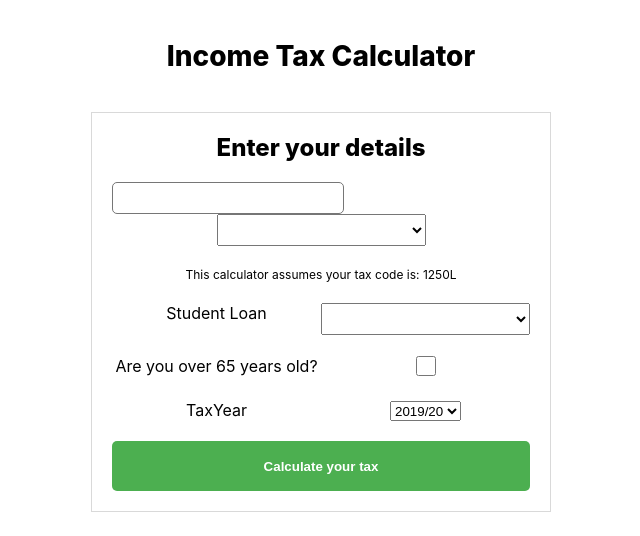
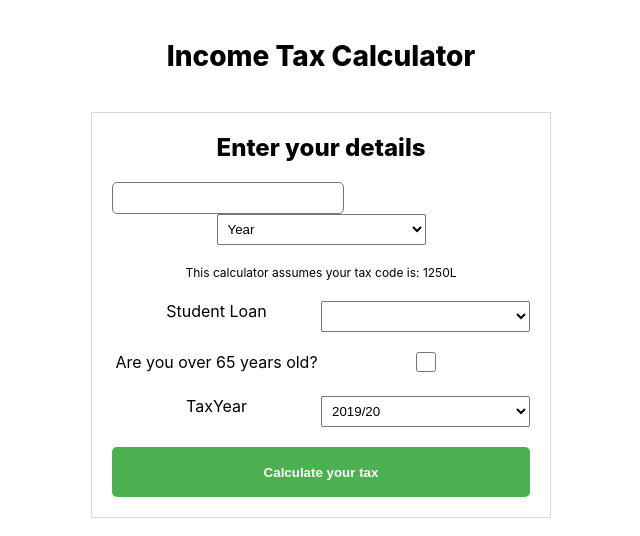
Before and after one commit to ektarathi/tax-calculator, a React (Create React App) app: page / in a window 1280 px wide. Shown: the top 536 px of the page, without its empty margins (319-959 px from the left). Built offline with nearby package versions, Linux system fonts and the light colour scheme.

Commit message:
Code refinement

```diff
--- a/src/components/Form.tsx
+++ b/src/components/Form.tsx
@@ -1,7 +1,8 @@
 import React from "react";
 import Checkbox from "./Checkbox";
-import DropDown from "./DropDown";
+import TaxYear from "./TaxYear";
 import StudentLoan from "./StudentLoan";
+import FormDetails from './FormDetails';
 import { calculateIncomeTax } from "../utiities/IncomeTax";
 import { calculateNationalInsurance } from "../utiities/NI";
 import { studentLoan } from "../utiities/StudentLoan";
@@ -24,7 +25,10 @@ const Form: React.SFC<FormProps> = () => {
 
   const calculateTax = (event: any) => {
     event.preventDefault();
-    if (value !== "") {
+    if (value < 12500) {
+      setDisplayTable(false);
+      setError(true);
+    } else {
       setDisplayTable(true);
     }
 
@@ -74,6 +78,7 @@ const Form: React.SFC<FormProps> = () => {
   };
 
   const selectLoanValue = (event: any) => {
+    console.log(event.target.value);
     setLoanSelect(event.target.value);
   };
 
@@ -82,33 +87,11 @@ const Form: React.SFC<FormProps> = () => {
       <h1>Income Tax Calculator</h1>
       <form className="formQuestions">
         <h2>Enter your details</h2>
-        <div className="question">
-          <input
-            id="yearlySalary"
-            name="yearlySalary"
-            type="number"
-            onChange={(event) => setValue(event.target.value)}
-            className="form-input"
-          />
-          <select id="salary">
-            <option value="yearly">Year</option>
-            <option value="monthly">Month - (12 Months)</option>
-          </select>
-          {error ? (
-            <p className="errorMessage">The selected salary of {value} is less than the threshold value</p>
-          ) : (
-            ""
-          )}
-          <p>
-            <small>This calculator assumes your tax code is: 1250L</small>
-          </p>
-        </div>
+        <FormDetails error={error} onChange={(event) => setValue(event.target.value)} value={value}/>
         <StudentLoan
           label="Student Loan"
           onChange={selectLoanValue}
-          value={loanSelect}
-          option1="Repayment Plan 1"
-          option2="Repayment Plan 2"
+          loanSelect={loanSelect}
         />
         <Checkbox
           text="Are you over 65 years old?"
@@ -116,7 +99,7 @@ const Form: React.SFC<FormProps> = () => {
           checked={ageChecked}
           onChange={(e) => setAgeChecked(!ageChecked)}
         />
-        <DropDown label="TaxYear" onChange={handleChange} value={taxYear} />
+        <TaxYear label="TaxYear" onChange={handleChange} value={taxYear} />
         <button id="submitTax" className="btn" onClick={calculateTax}>
           Calculate your tax
         </button>
--- /dev/null
+++ b/src/components/FormDetails.tsx
@@ -0,0 +1,37 @@
+import React, { Component } from "react";
+export interface FormDetailsProps {
+    error: boolean; onChange: (event: any) => void; value: any;
+}
+
+const FormDetails: React.SFC<FormDetailsProps> = ({
+  error,
+  onChange, value
+}: FormDetailsProps) => {
+  return (
+    <div className="question">
+      <input
+        id="yearlySalary"
+        name="yearlySalary"
+        type="number"
+        onChange={onChange}
+        className="form-input"
+      />
+      <select id="salary">
+        <option value="yearly">Year</option>
+        <option value="monthly">Month - (12 Months)</option>
+      </select>
+      {error ? (
+        <p className="errorMessage">
+          The selected salary of {value} is less than the threshold value
+        </p>
+      ) : (
+        ""
+      )}
+      <p>
+        <small>This calculator assumes your tax code is: 1250L</small>
+      </p>
+    </div>
+  );
+};
+
+export default FormDetails;
--- a/src/components/StudentLoan.tsx
+++ b/src/components/StudentLoan.tsx
@@ -2,20 +2,19 @@ import React, { Component } from 'react'
 export interface StudentLoanProps {
     label: string;
     onChange: (event: any) => void;
-    value: any;
-    option1: string; option2: string;
+    loanSelect: any;
 }
 
-const StudentLoan: React.SFC<StudentLoanProps> = ({label, onChange, value, option2, option1}: StudentLoanProps) => {
+const StudentLoan: React.SFC<StudentLoanProps> = ({label, onChange, loanSelect}: StudentLoanProps) => {
     return (
         <div className="question">
-            <label htmlFor="taxYear">{label}</label>
-            <select value={value} id="taxYear" onChange={onChange}>
+            <label htmlFor="loanPlan">{label}</label>
+            <select value={loanSelect} id="loanPlan" onChange={onChange}>
                 <option></option>
-                <option value={option1}>
-                    {option1}
+                <option value="plan1">
+                    Repayment Plan 1
                 </option>
-                <option value={option2}>{option2}</option>
+                <option value="plan2">Repayment Plan 2</option>
             </select>
         </div>
      );
--- a/src/components/DropDown.tsx
+++ b/src/components/TaxYear.tsx
@@ -1,4 +1,4 @@
-import React, { Component } from 'react'
+import React from 'react'
 export interface DropDownProps {
     label: string;
     onChange: (event: any) => void;
--- a/src/scss/_form.scss
+++ b/src/scss/_form.scss
@@ -40,8 +40,7 @@
 		}
 
 		select {
-			height: 20px;
-			padding: 15px;
+			padding: 6px;
 			width: 50%;
 		}
 
@@ -49,11 +48,6 @@
 			width: 20px;
 			height: 20px;
 			margin-top: 0;
-		}
-
-		.taxYear {
-			padding: 0;
-			width: auto;
 		}
 	}
 }
--- a/src/utiities/StudentLoan.ts
+++ b/src/utiities/StudentLoan.ts
@@ -1,12 +1,10 @@
-import StudentLoan from "../components/StudentLoan";
-
 export const studentLoan = (value: any, option: any, year: any) => {
     console.log(option, year);
     // student loan threshold
     let studentLoanThresh;
-    if(option === 'Repayment Plan 1') {
+    if(option === 'plan1') {
         studentLoanThresh = 17330;
-    } else if(option === 'Repayment Plan 2') {
+    } else if(option === 'plan2') {
         if(year === '19/20') {
             studentLoanThresh = 25725;
         } else {
@@ -21,7 +19,6 @@ export const studentLoan = (value: any, option: any, year: any) => {
         let studentLoanTaxable = value - studentLoanThresh;
         // calculate student loan taken yearly
         let studentLoan = .09 * studentLoanTaxable;
-        console.log(studentLoanThresh, studentLoan);
         return studentLoan;
     }
   };
```
Also changed, not shown: 1 other file (tests, documents, lock files or other folders).
